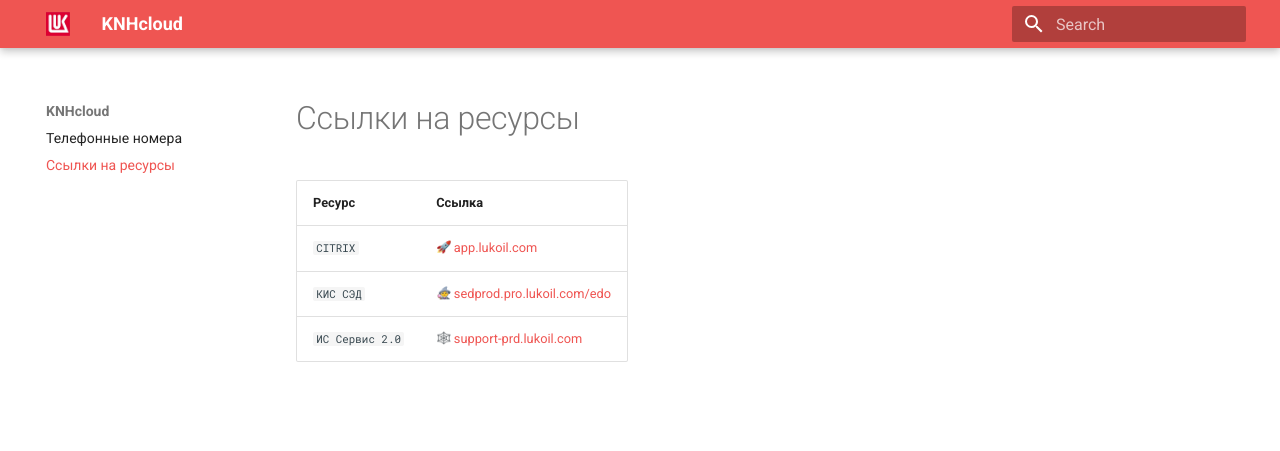
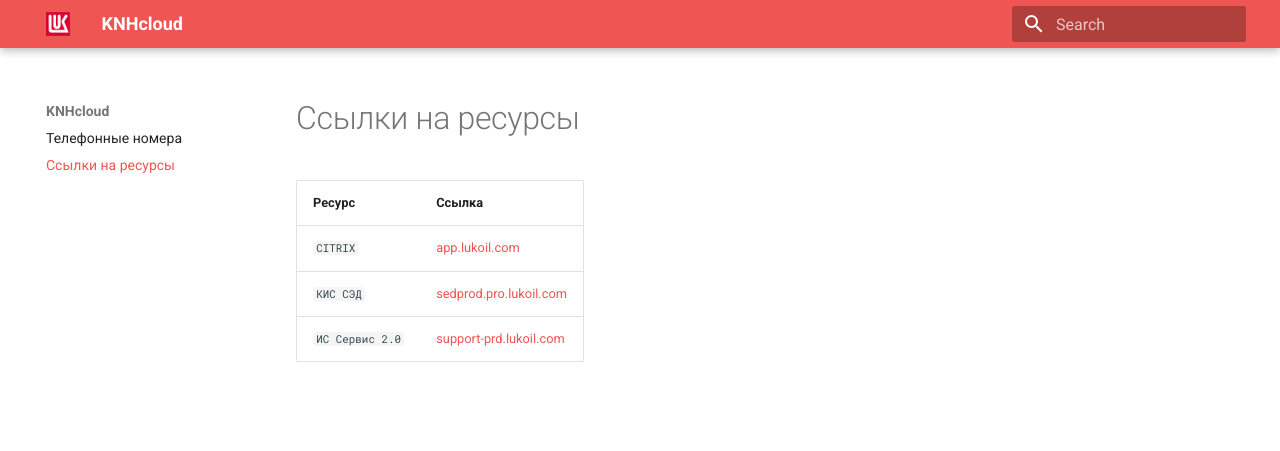
Before and after one commit to sihuannewrise/knh-mkdocs, an MkDocs documentation site: the page built from docs/resources.md, in a window 1280 px wide. Shown: the top 451 px of the page. Built offline with MkDocs 1.6.1 and Material for MkDocs 9.7.7, drawn with Linux system fonts in a browser that asks for light colours; emoji names are drawn with the system emoji font; comment, search, counter and statistics services are not loaded.

Commit message:
links to resources

```diff
--- a/docs/resources.md
+++ b/docs/resources.md
@@ -1,7 +1,7 @@
 # Ссылки на ресурсы
 
-| Ресурс          | Ссылка  |
-| --------------- | ------- |
-| `CITRIX`        | :rocket: [app.lukoil.com](https://app.lukoil.com/logon/LogonPoint/tmindex.html) |
-| `КИС СЭД`       | :woman_mage: [sedprod.pro.lukoil.com/edo](https://sedprod.pro.lukoil.com/edo/#) |
-| `ИС Сервис 2.0` | :spider_web: [support-prd.lukoil.com](https://support-prd.lukoil.com/dwp/app/#/catalog) |
+| Ресурс          | Ссылка |
+| --------------- | ------ |
+| `CITRIX`        | [app.lukoil.com](https://app.lukoil.com/logon/LogonPoint/tmindex.html) |
+| `КИС СЭД`       | [sedprod.pro.lukoil.com](https://sedprod.pro.lukoil.com/edo/#) |
+| `ИС Сервис 2.0` | [support-prd.lukoil.com](https://support-prd.lukoil.com/dwp/app/#/catalog) |
```
